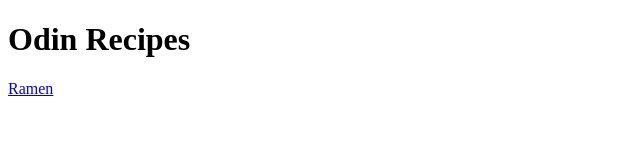
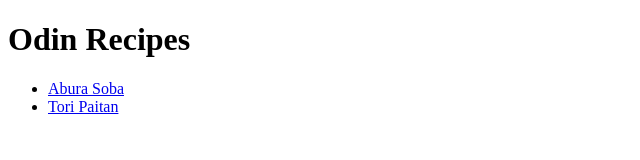
Before and after one commit to jtanman/odin-recipes, a plain HTML site: page index.html in a window 1280 px wide. Shown: the whole page, without its empty margins (0-640 px from the left). Drawn offline with Linux system fonts and the light colour scheme.

Commit message:
Add tori paitan recipe to index and make recipes into a list

```diff
--- a/index.html
+++ b/index.html
@@ -7,6 +7,9 @@
 </head>
 <body>
     <h1>Odin Recipes</h1>
-    <a href="recipes/ramen.html">Ramen</a>
+    <ul>
+        <li><a href="recipes/abura-soba.html">Abura Soba</a></li>
+        <li><a href="recipes/tori-paitan.html">Tori Paitan</a></li>
+    </ul>
 </body>
 </html>
```
